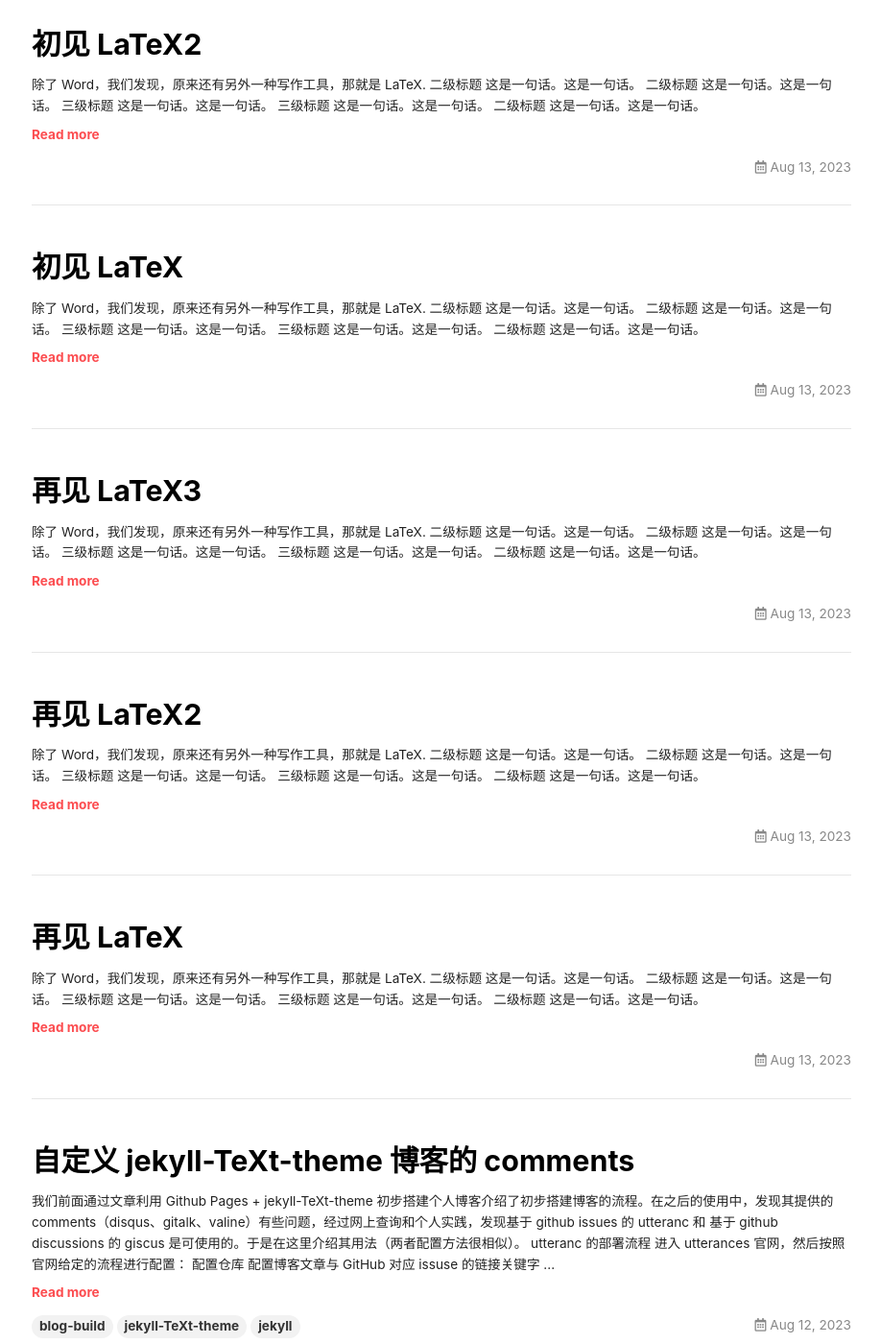
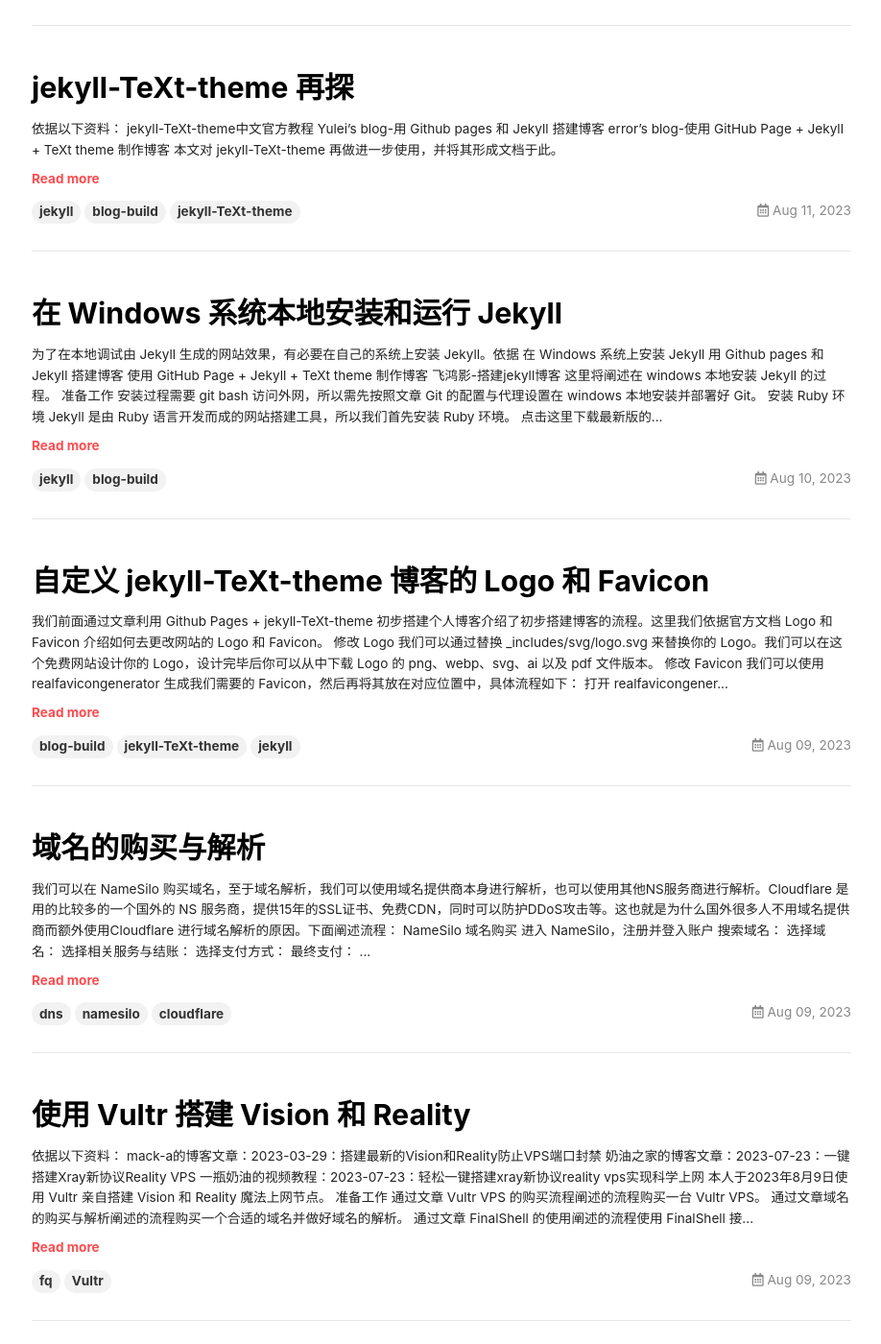
Before and after one commit to Meiting-Wang/Meiting-Wang.github.io, a Jekyll site: the page built from index.html, in a window 1280 px wide and 1400 px high, scrolled down 347 px. Shown: the whole window at 96% size, without its empty margins (180-1098 px from the left). Built offline with Jekyll 4.4.1, drawn with Linux system fonts in a browser that asks for light colours; nearby versions of some CDN libraries; the list of posts is cut into pages by our own code; some of the changed text lies outside the part shown.

Commit message:
update-milestone

```diff
--- a/_config.yml
+++ b/_config.yml
@@ -215,6 +215,20 @@ exclude:
   - /test
   - /vendor
 
+# collections_dir: docs
+# collections:
+#   docs:
+#     output: true
+#   sample_page:
+#     output: true
+#   sample_articles:
+#     output: true
+#   sample_languages:
+#     output: true
+collections:
+  latex:
+    output: true
+
 defaults: #为对应的部分设置默认值
   ## posts
   - scope:
@@ -229,14 +243,14 @@ defaults: #为对应的部分设置默认值
       show_edit_on_github: true
       show_subscribe: true
       pageview: false
-  ## docs-latex
+  ## _latex
   - scope:
-      path: "docs/latex"
+      path: "_latex"
     values:
       layout: article
-      # nav_key: xxx
+      nav_key: latex
       sidebar:
-        nav: docs-latex
+        nav: latex-nav
       license: true
       aside:
         toc: true
--- a/_data/navigation.yml
+++ b/_data/navigation.yml
@@ -1,6 +1,6 @@
 header:
   - title:      LaTeX
-    url:        /docs/latex/quick-start
+    url:        /latex/begin
   - titles:
       # @start locale config
       en      : &EN       Archive
@@ -55,20 +55,20 @@ header:
     url:        https://github.com/Meiting-Wang/Meiting-Wang.github.io
 
 
-docs-latex:
-  - title:      初见
+latex-nav:
+  - title:      开始
     children:
-      - title:  初见 LaTeX
-        url:    /docs/latex/quick-start
-      - title:  初见 LaTeX2
-        url:    /docs/latex/quick-start2
-      - title:  初见 LaTeX3
-        url:    /docs/latex/quick-start3
-  - title:      再见
+      - title:  开始 1
+        url:    /latex/begin
+      - title:  开始 2
+        url:    /latex/begin2
+      - title:  开始 3
+        url:    /latex/begin3
+  - title:      其次
     children:
-      - title:  再见 LaTeX
-        url:    /docs/latex/sec-start
-      - title:  再见 LaTeX2
-        url:    /docs/latex/sec-start2
-      - title:  再见 LaTeX3
-        url:    /docs/latex/sec-start3
+      - title:  其次 1
+        url:    /latex/next
+      - title:  其次 2
+        url:    /latex/next2
+      - title:  其次 3
+        url:    /latex/next3
--- /dev/null
+++ b/_latex/1.1-开始1.md
@@ -0,0 +1,26 @@
+---
+title: 开始 1
+permalink: /latex/begin
+---
+
+这是一段摘要。这是一段摘要。这是一段摘要。这是一段摘要。这是一段摘要。这是一段摘要。这是一段摘要。这是一段摘要。这是一段摘要。这是一段摘要。这是一段摘要。这是一段摘要。
+
+## 二级标题
+
+这是一句话。这是一句话。
+
+## 二级标题
+
+这是一句话。这是一句话。
+
+### 三级标题
+
+这是一句话。这是一句话。
+
+### 三级标题
+
+这是一句话。这是一句话。
+
+## 二级标题
+
+这是一句话。这是一句话。
--- a/_posts/2023-08-13-再见latex.md
+++ /dev/null
@@ -1,28 +0,0 @@
----
-title: 再见 LaTeX
-permalink: /docs/latex/sec-start
----
-
-除了 Word，我们发现，原来还有另外一种写作工具，那就是 LaTeX.
-
-
-
-## 二级标题
-
-这是一句话。这是一句话。
-
-## 二级标题
-
-这是一句话。这是一句话。
-
-### 三级标题
-
-这是一句话。这是一句话。
-
-### 三级标题
-
-这是一句话。这是一句话。
-
-## 二级标题
-
-这是一句话。这是一句话。
--- a/_posts/2023-08-13-再见latex2.md
+++ /dev/null
@@ -1,29 +0,0 @@
----
-title: 再见 LaTeX2
-permalink: /docs/latex/sec-start2
----
-
-除了 Word，我们发现，原来还有另外一种写作工具，那就是 LaTeX.
-
-
-
-
-## 二级标题
-
-这是一句话。这是一句话。
-
-## 二级标题
-
-这是一句话。这是一句话。
-
-### 三级标题
-
-这是一句话。这是一句话。
-
-### 三级标题
-
-这是一句话。这是一句话。
-
-## 二级标题
-
-这是一句话。这是一句话。
--- a/_posts/2023-08-13-再见latex3.md
+++ /dev/null
@@ -1,28 +0,0 @@
----
-title: 再见 LaTeX3
-permalink: /docs/latex/sec-start3
----
-
-除了 Word，我们发现，原来还有另外一种写作工具，那就是 LaTeX.
-
-
-
-## 二级标题
-
-这是一句话。这是一句话。
-
-## 二级标题
-
-这是一句话。这是一句话。
-
-### 三级标题
-
-这是一句话。这是一句话。
-
-### 三级标题
-
-这是一句话。这是一句话。
-
-## 二级标题
-
-这是一句话。这是一句话。
--- a/_posts/2023-08-13-初见latex.md
+++ /dev/null
@@ -1,30 +0,0 @@
----
-title: 初见 LaTeX
-permalink: /docs/latex/quick-start
-sidebar:
-  nav: docs-latex
----
-
-除了 Word，我们发现，原来还有另外一种写作工具，那就是 LaTeX.
-
-
-
-## 二级标题
-
-这是一句话。这是一句话。
-
-## 二级标题
-
-这是一句话。这是一句话。
-
-### 三级标题
-
-这是一句话。这是一句话。
-
-### 三级标题
-
-这是一句话。这是一句话。
-
-## 二级标题
-
-这是一句话。这是一句话。
--- a/_posts/2023-08-13-初见latex2.md
+++ /dev/null
@@ -1,30 +0,0 @@
----
-title: 初见 LaTeX2
-permalink: /docs/latex/quick-start2
-sidebar:
-  nav: docs-latex
----
-
-除了 Word，我们发现，原来还有另外一种写作工具，那就是 LaTeX.
-
-
-
-## 二级标题
-
-这是一句话。这是一句话。
-
-## 二级标题
-
-这是一句话。这是一句话。
-
-### 三级标题
-
-这是一句话。这是一句话。
-
-### 三级标题
-
-这是一句话。这是一句话。
-
-## 二级标题
-
-这是一句话。这是一句话。
--- a/_posts/2023-08-13-初见latex3.md
+++ /dev/null
@@ -1,28 +0,0 @@
----
-title: 初见 LaTeX3
-permalink: /docs/latex/quick-start3
----
-
-除了 Word，我们发现，原来还有另外一种写作工具，那就是 LaTeX.
-
-
-
-## 二级标题
-
-这是一句话。这是一句话。
-
-## 二级标题
-
-这是一句话。这是一句话。
-
-### 三级标题
-
-这是一句话。这是一句话。
-
-### 三级标题
-
-这是一句话。这是一句话。
-
-## 二级标题
-
-这是一句话。这是一句话。
```
Also changed, not shown: _latex/1.2-开始2.md (added, +26 -0 lines), _latex/1.3-开始3.md (added, +26 -0 lines), _latex/2.1-其次1.md (added, +26 -0 lines), _latex/2.2-其次2.md (added, +26 -0 lines), _latex/2.3-其次3.md (added, +26 -0 lines).
